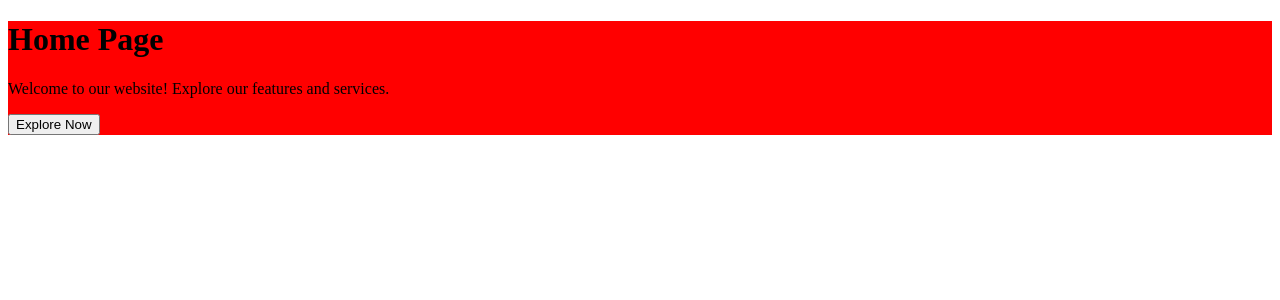
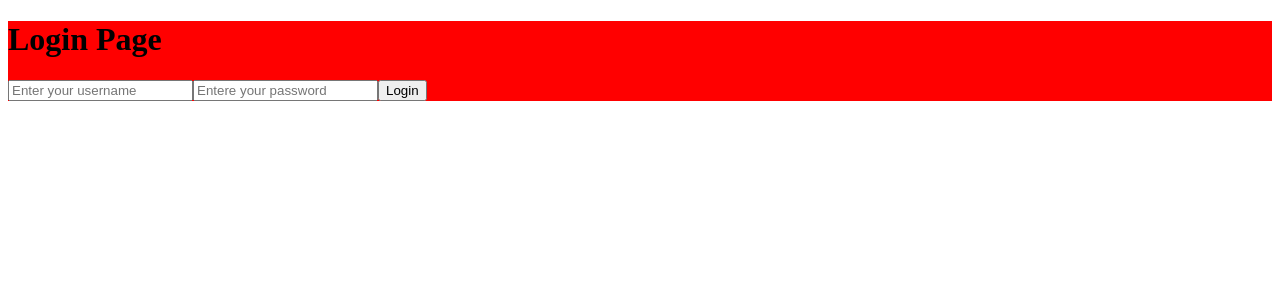
Before and after one commit to NPVinodya/cbc-frontend, a React (Vite) app in the folder cbc-frontend/: page /login in a window 1280 px wide. Shown: the top 300 px of the page. Built offline with nearby package versions, Linux system fonts and the light colour scheme.

Commit message:
Implementing routes and usestate

```diff
--- a/cbc-frontend/src/App.jsx
+++ b/cbc-frontend/src/App.jsx
@@ -5,14 +5,21 @@
 import UserData from './components/UserData'
 import LoginPage from './Pages/loginPage'
 import HomePage from './Pages/homePage'
+import { BrowserRouter, Route, Routes } from 'react-router-dom'
 
 function App() {
   const [count, setCount] = useState(0)
 
   return (
     <>
+    <BrowserRouter>
+    <Routes path = "/*">
+    <Route path="/" element={<HomePage/>}/>
+    <Route path="/login" element={<LoginPage/>}/>
+    <Route path="/*" element={<h1>404 error</h1>}/>
+    </Routes>
 
-     <HomePage/>
+    </BrowserRouter>
     </>
   )
 }
```
